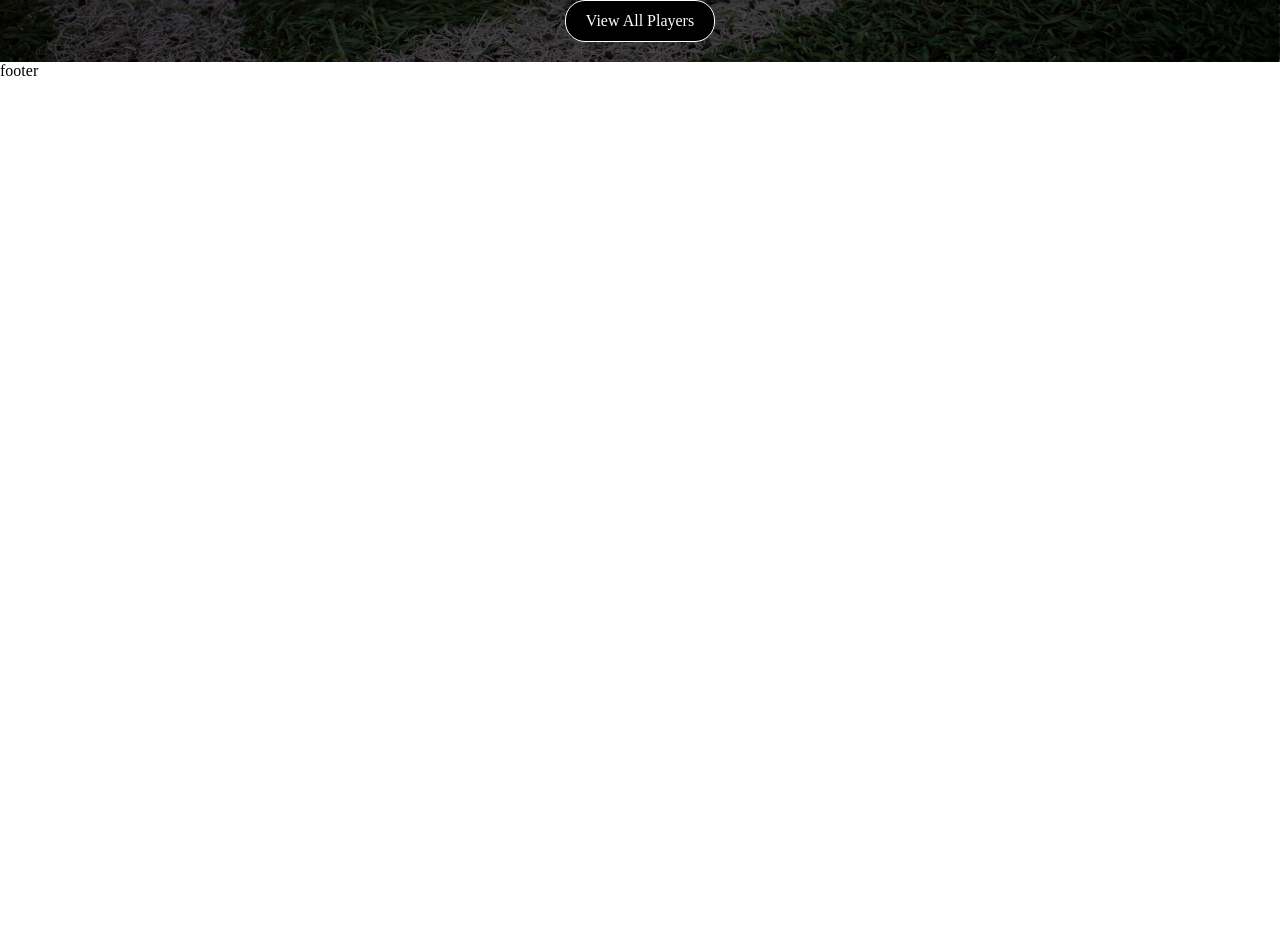
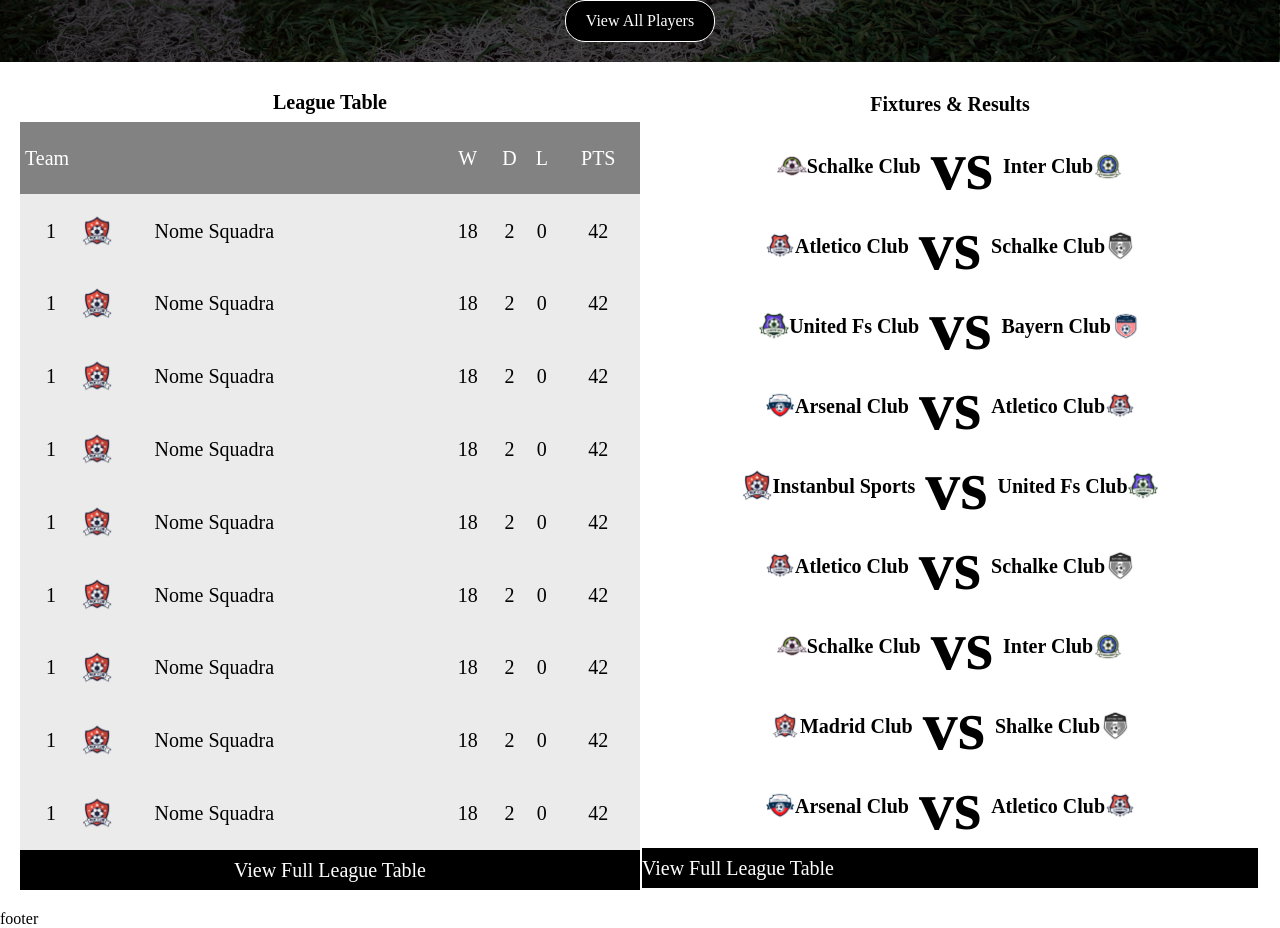
Before and after one commit to w3bd3v3lop3rNico/proj-html-vuejs, a Vue app: page / in a window 1280 px wide. Shown: the part 2680-3608 px from the top of the page. Before the commit the page ends 2760 px from the top, so only its background shows below. Built offline with nearby package versions, Linux system fonts and the light colour scheme.

Commit message:
League and fixtures tables

```diff
--- a/src/components/AppMain.vue
+++ b/src/components/AppMain.vue
@@ -102,7 +102,6 @@ export default {
                                 <font-awesome-icon icon="fa-solid fa-circle-plus" class="icon-match" />
                                 <span>{{ item.matchDays[idx].stadium }}</span>
                             </div>
-
                         </div>
                     </div>
                 </li>
@@ -129,9 +128,74 @@ export default {
             <div class="btn">
                 <a href="#">View All Players</a>
             </div>
+        </div>
+        <!-- ranking and match results -->
+        <div class="results section-container">
+            <div class="row">
+                <table class="col-6 league-table">
+                    <thead>
+                        <tr>
+                            <th colspan="7">League Table</th>
+                        </tr>
+                    </thead>
+                    <tbody>
+                        <tr class="table-legend">
+                            <td colspan="3" class="team-header">Team</td>
+                            <td>W</td>
+                            <td>D</td>
+                            <td>L</td>
+                            <td>PTS</td>
+                        </tr>
+                        <tr v-for="(club, idx) in 9" :key="idx" class="ranking">
+                            <td class="club-position">1</td>
+                            <td>
+                                <img src="/imgs/club-1.png" alt="">
+                            </td>
+                            <td class="club-name">Nome Squadra</td>
+                            <td>18</td>
+                            <td>2</td>
+                            <td>0</td>
+                            <td>42</td>
+                        </tr>
+                    </tbody>
+                    <tfoot class="t-footer">
+                        <tr>
+                            <td colspan="7">View Full League Table</td>
+                        </tr>
+                    </tfoot>
+                </table>
+                <table class="col-6">
+                    <thead>
+                        <tr>
+                            <th>Fixtures & Results</th>
+                        </tr>
+                    </thead>
+                    <tbody>
+                        <tr class="proposed-match" v-for="(fixture, idx) in 9" :key="idx">
+                            <td class="match">
+                                <div class="match-clubs">
+                                    <div class="club club-1">
+                                        <img :src="item.matchDays[idx].club1Img" alt="">
+                                        <div class="name">{{ item.matchDays[idx].club1Name }}</div>
+                                    </div>
+                                    <p>vs</p>
+                                    <div class="club club-2">
 
+                                        <div class="name">{{ item.matchDays[idx].club2Name }}</div>
+                                        <img :src="item.matchDays[idx].club2Img" alt="">
+                                    </div>
+                                </div>
+                            </td>
+                        </tr>
+                    </tbody>
+                    <tfoot class="t-footer">
+                        <tr>
+                            <td colspan="7">View Full League Table</td>
+                        </tr>
+                    </tfoot>
+                </table>
+            </div>
         </div>
-
     </div>
 </template>
 <style lang="scss" scoped>
@@ -225,11 +289,12 @@ export default {
     color: $light;
     padding: 20px;
 
-     .title {
+    .title {
         text-align: center;
         margin-bottom: 20px;
         font-size: 30px;
-     }
+    }
+
     .proposed-match {
         .match {
             background-color: $dark-opacity;
@@ -257,16 +322,19 @@ export default {
         text-align: center;
         margin-bottom: 20px;
     }
+
     .col-3 {
         padding: 0 10px;
 
         .card {
             position: relative;
+
             img {
                 border-radius: 20px;
                 object-fit: cover;
                 display: block;
             }
+
             .card-text {
                 background-color: $dark;
                 border-radius: 20px;
@@ -277,11 +345,71 @@ export default {
                 bottom: 0;
             }
         }
+
         margin-bottom: 20px;
     }
+
     .btn {
         background-color: $dark;
         border: 1px solid $light;
     }
 }
+
+// ranking and match results
+table {
+    font-size: 20px;
+    font-weight: 20px;
+
+    img {
+        width: 30px;
+        display: block;
+    }
+
+}
+
+.results {
+    padding: 20px;
+
+    .league-table {
+        border-collapse: collapse;
+        table-layout: auto;
+        text-align: center;
+
+        .club-position {
+            width: 10%;
+        }
+
+        .table-legend {
+            background-color: $dark-opacity;
+            color: $light;
+
+            .team-header {
+                text-align: left;
+                padding: 0 0 0 5px;
+            }
+        }
+
+        .ranking {
+            background-color: $gray;
+
+            .club-name {
+                text-align: left;
+            }
+        }
+
+
+
+
+    }
+    // table {
+    //     padding: 20px;
+    // }
+tr {
+            line-height: 40px;
+        }
+    .t-footer {
+            background-color: $dark;
+            color: $light;
+        }
+}
 </style>
--- a/src/store.js
+++ b/src/store.js
@@ -33,7 +33,7 @@ export const store = reactive({
             name: 'Inter Club'
         },
         {
-            img: 'club-5.png',
+            img: 'club-1.png',
             name: 'Madrid Club'
         },
         {
@@ -111,7 +111,7 @@ export const store = reactive({
             stadium: 'Expert Stadium'
         },
         {
-            club1Img: '/imgs/club-5.png',
+            club1Img: '/imgs/club-11.png',
             club1Name: 'Madrid Club',
             club2Img: '/imgs/club-6.png',
             club2Name: 'Shalke Club',
--- a/src/styles/general.scss
+++ b/src/styles/general.scss
@@ -37,6 +37,10 @@ figure > img {
 
 .col-3 {
     flex-basis: calc((100% / 12) * 3);
+}
+
+.col-6 {
+    flex-basis: calc((100% / 12) * 6);
 }
 
 .btn {
```
